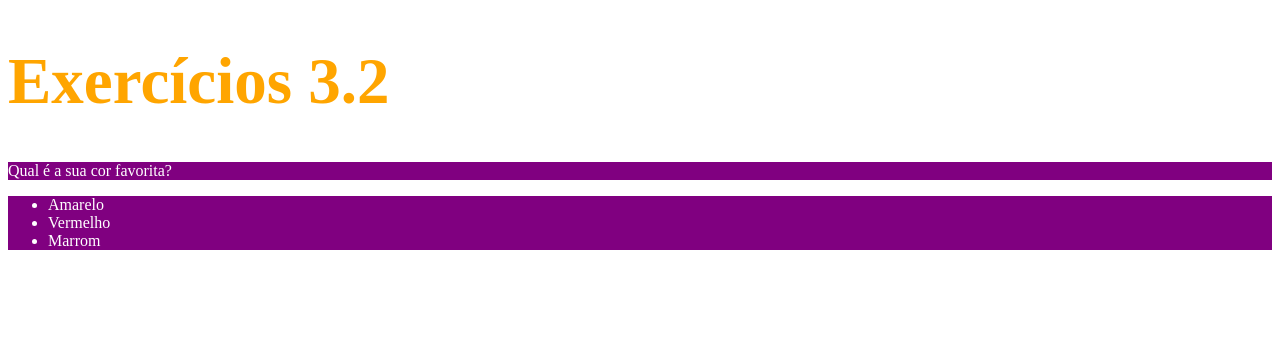
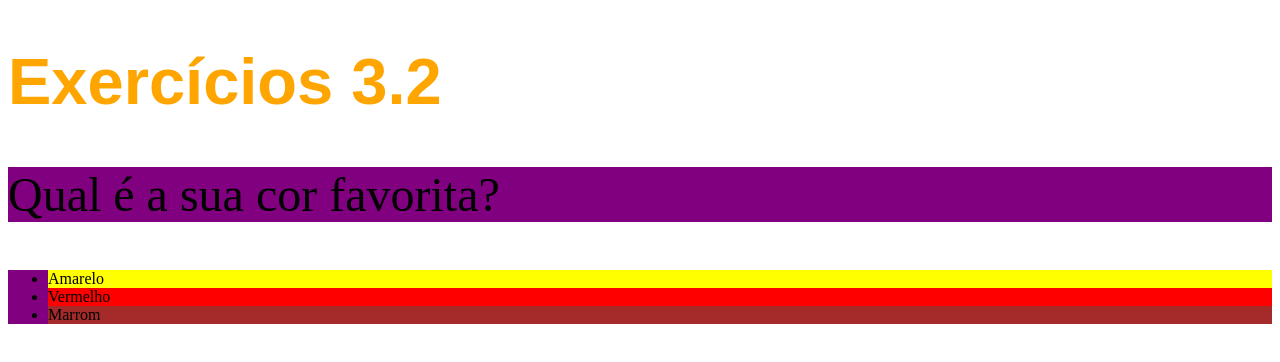
Before and after one commit to ojimaluis/trybe-exercicios, a plain HTML site: page fundamentos/bloco-3-introducao-a-html-e-css/dia-2-html-css-primeiros-passos-em-css/index.html in a window 1280 px wide. Drawn offline with Linux system fonts and the light colour scheme.

Commit message:
Second CSS modification

```diff
--- a/fundamentos/bloco-3-introducao-a-html-e-css/dia-2-html-css-primeiros-passos-em-css/index.html
+++ b/fundamentos/bloco-3-introducao-a-html-e-css/dia-2-html-css-primeiros-passos-em-css/index.html
@@ -1,29 +1,49 @@
 <!DOCTYPE html>
 <html lang="pt-br">
   <head>
-    <meta charset="UTF-8">
+    <meta charset="UTF-8" />
     <title>HTML</title>
     <style>
-
       h1 {
         font-size: 65px;
         color: orange;
+        font-family: sans-serif;
+      }
+
+      p {
+        font-weight: 600px;
+        font-size: 48px;
+      }
+
+      body {
+        font-size: 16px;
       }
 
       .list-style {
-        color: white;
+        color: black;
         background-color: purple;
       }
 
+      #amarelo {
+        background-color: yellow;
+      }
+
+      #vermelho {
+        background-color: red;
+      }
+
+      #marrom {
+        background-color: brown;
+      }
     </style>
   </head>
   <body>
     <h1>Exercícios 3.2</h1>
     <p class="list-style">Qual é a sua cor favorita?</p>
     <ul class="list-style">
-      <li>Amarelo</li>
-      <li>Vermelho</li>
-      <li>Marrom</li>
+      <li id="amarelo">Amarelo</li>
+      <li id="vermelho">Vermelho</li>
+      <li id="marrom">Marrom</li>
     </ul>
   </body>
 </html>
```
